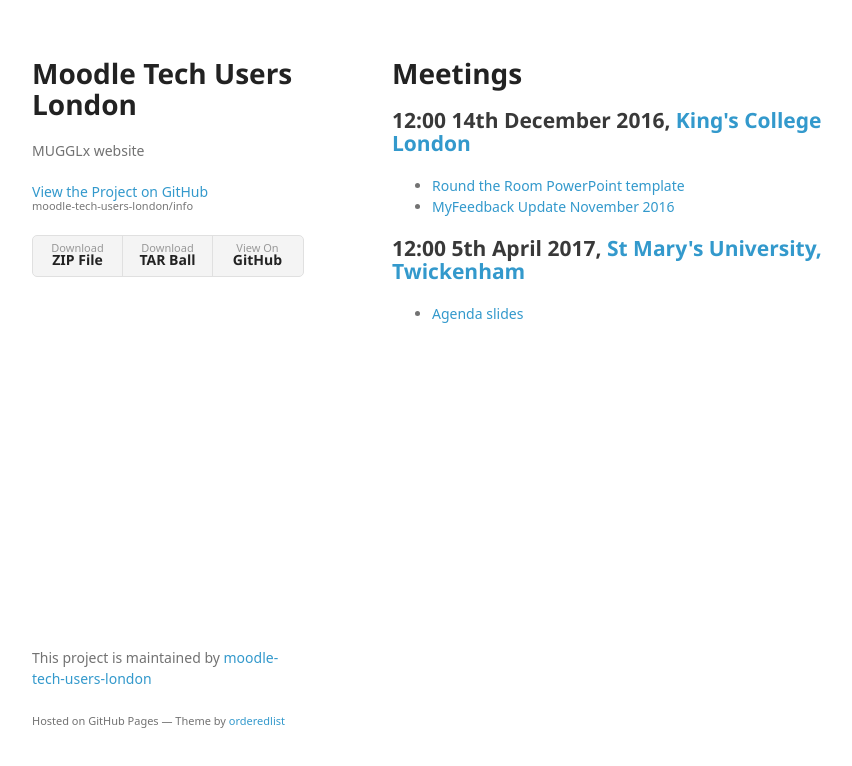
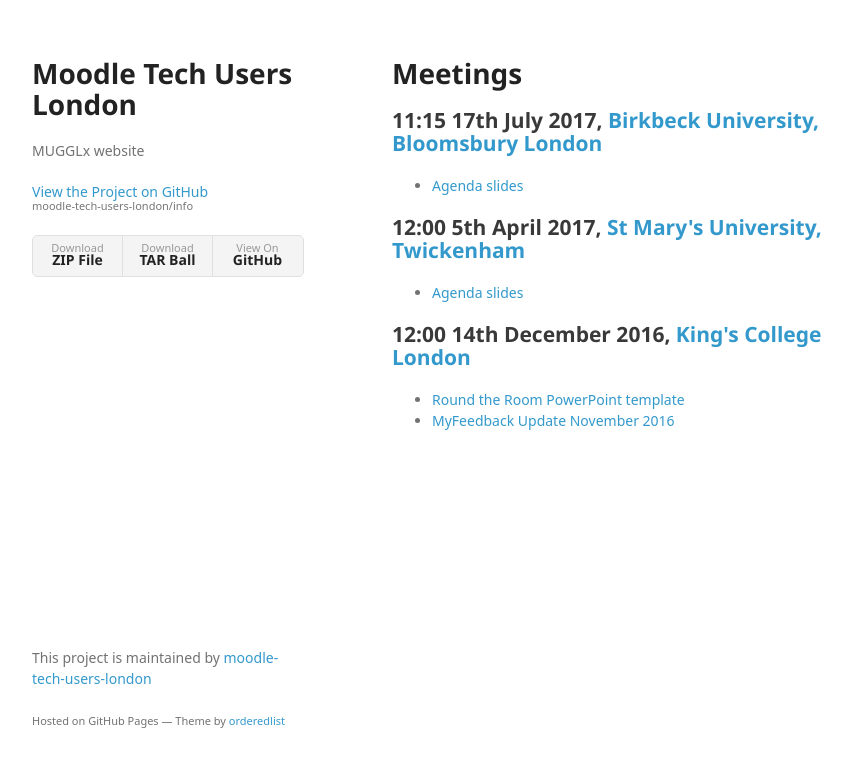
Before and after one commit to moodle-tech-users-london/info, a plain HTML site: page index.html in a window 1280 px wide. Shown: the whole page, without its empty margins (178-1030 px from the left). Drawn offline with Linux system fonts and the light colour scheme; a web font is replaced by a local one.

Commit message:
Update index.html

```diff
--- a/index.html
+++ b/index.html
@@ -32,12 +32,11 @@
 <a id="meetings" class="anchor" href="#meetings" aria-hidden="true"><span aria-hidden="true" class="octicon octicon-link"></span></a>Meetings</h1>
 
 <h2>
-<a id="1200-14th-december-2016-kings-college-london" class="anchor" href="#1200-14th-december-2016-kings-college-london" aria-hidden="true"><span aria-hidden="true" class="octicon octicon-link"></span></a>12:00 14th December 2016, <a href="https://keats.kcl.ac.uk/course/view.php?id=42701">King's College London</a>
+<a id="17th-july-2017" class="anchor" href="#17th-july-2017" aria-hidden="true"><span aria-hidden="true" class="octicon octicon-link"></span></a>11:15 17th July 2017, <a href="http://www.bbk.ac.uk/contact-us">Birkbeck University, Bloomsbury London</a>
 </h2>
 
 <ul>
-<li><a href="presentations/round-the-room-template.pptx">Round the Room PowerPoint template</a></li>
-<li><a href="presentations/myfeedback-update-201611.pptx">MyFeedback Update November 2016</a></li>
+<li><a href="presentations/2017-07-17-MUGGLxAgenda.pptx">Agenda slides</a></li>
 </ul>
 
 <h2>
@@ -47,6 +46,17 @@
 <ul>
 <li><a href="presentations/agenda-20170405.pptx">Agenda slides</a></li>
 </ul>
+
+<h2>
+<a id="1200-14th-december-2016-kings-college-london" class="anchor" href="#1200-14th-december-2016-kings-college-london" aria-hidden="true"><span aria-hidden="true" class="octicon octicon-link"></span></a>12:00 14th December 2016, <a href="https://keats.kcl.ac.uk/course/view.php?id=42701">King's College London</a>
+</h2>
+
+<ul>
+<li><a href="presentations/round-the-room-template.pptx">Round the Room PowerPoint template</a></li>
+<li><a href="presentations/myfeedback-update-201611.pptx">MyFeedback Update November 2016</a></li>
+</ul>
+
+
       </section>
       <footer>
         <p>This project is maintained by <a href="https://github.com/moodle-tech-users-london">moodle-tech-users-london</a></p>
```
